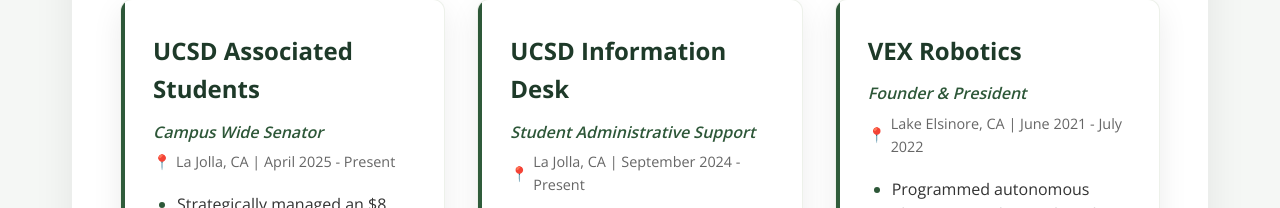
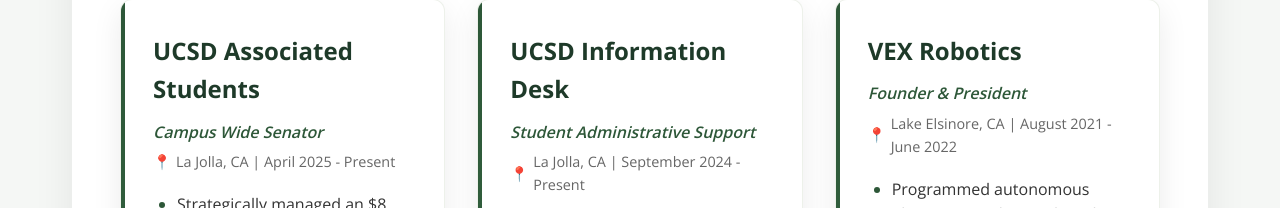
Before and after one commit to mzaid03/PersonalWeb, a React (Create React App) app: page / in a window 1280 px wide. Both pictures are taken after a click on the item "Experience". Shown: the part 283-491 px from the top of the page. Built offline with nearby package versions, Linux system fonts and the light colour scheme.

Commit message:
new changes to resune

```diff
--- a/src/App.js
+++ b/src/App.js
@@ -2,7 +2,7 @@
 import { motion, AnimatePresence, useAnimation } from 'framer-motion';
 import './App.css';
 import profilePic from './images/pfp.jpg';
-import resumePDF from './Mohammed_Zaid_Resume.pdf';
+import resumePDF from './Mohammed_Zaid_Resume_.pdf';
 
 function App() {
  const [activeSection, setActiveSection] = useState('about');
@@ -303,7 +303,7 @@
  <div className="experience-header">
  <h3>VEX Robotics</h3>
  <p className="position">Founder & President</p>
- <p className="location-date">Lake Elsinore, CA | June 2021 - July 2022</p>
+ <p className="location-date">Lake Elsinore, CA | August 2021 - June 2022</p>
  </div>
  <ul>
  <li>Programmed autonomous object manipulation algorithms in C for the team's robot, serving as lead driver during testing, optimizing system performance through iterative debugging and real-time adjustments</li>
```
